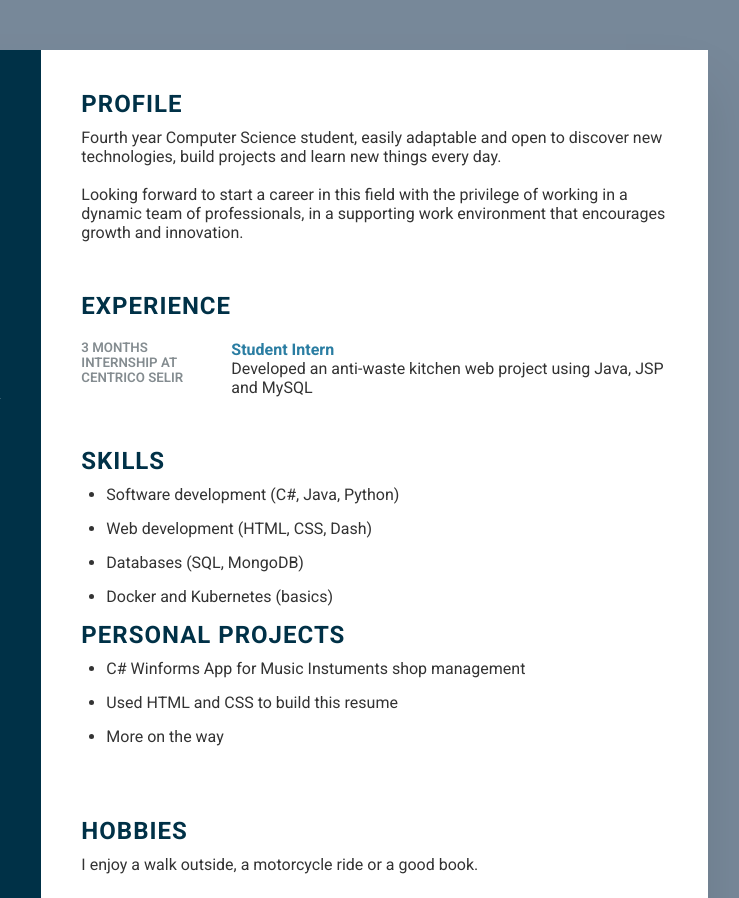
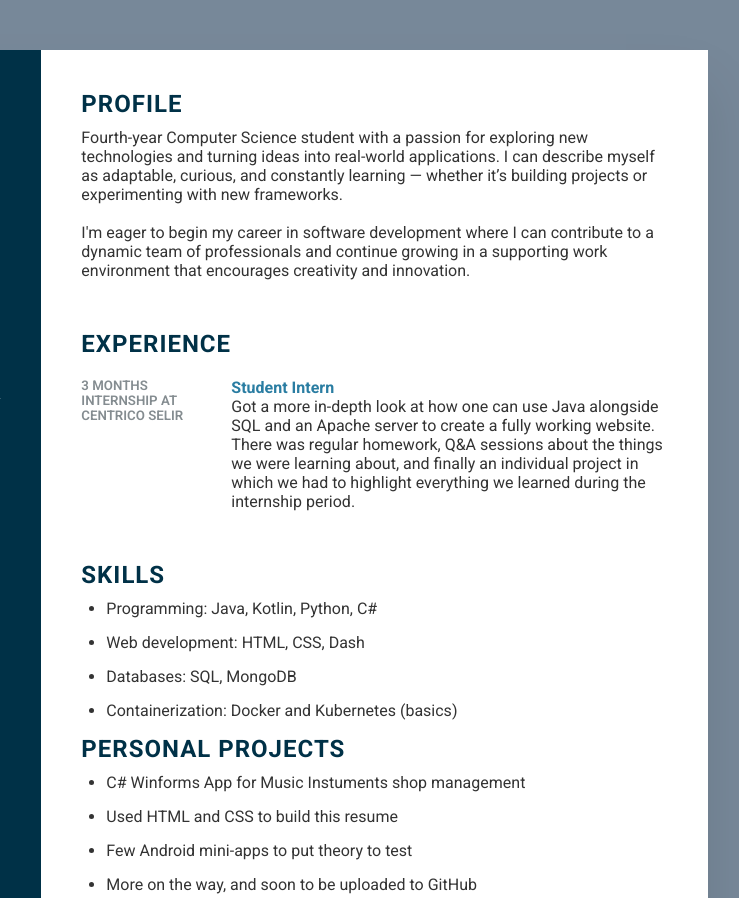
Before and after one commit to iulian-s/resume, a plain HTML site: page index.html in a window 1280 px wide. Shown: the top 898 px of the page, 432-1171 px from the left. Drawn offline with Linux system fonts and the light colour scheme.

Commit message:
A little polishing

```diff
--- a/index.html
+++ b/index.html
@@ -85,9 +85,9 @@
             <div class="about">
 
                 <h2 class="title2">Profile</h2>
-                <p>Fourth year Computer Science student, easily adaptable and open to discover new technologies, build projects and learn new things every day.
-                    <br><br>Looking forward to start a career in this field with the privilege of working in a dynamic team of professionals, in a supporting work environment that encourages
-                    growth and innovation.
+                <p>Fourth-year Computer Science student with a passion for exploring new technologies and turning ideas into real-world applications. I can describe myself as adaptable, curious, and constantly learning — whether it’s building projects or experimenting with new frameworks.
+                    <br><br>I'm eager to begin my career in software development where I can contribute to a dynamic team of professionals and continue growing in a supporting work environment that encourages
+                    creativity and innovation.
                 </p>
             </div>
             <div class="about">
@@ -99,7 +99,7 @@
                     </div>
                     <div class="text">
                         <h4>Student Intern</h4>
-                        <p>Developed an anti-waste kitchen web project using Java, JSP and MySQL</p>
+                        <p>Got a more in-depth look at how one can use Java alongside SQL and an Apache server to create a fully working website. There was regular homework, Q&A sessions about the things we were learning about, and finally an individual project in which we had to highlight everything we learned during the internship period.</p>
                     </div>
                 </div>
             </div>
@@ -108,10 +108,10 @@
                 <h2 class="title2">Skills</h2>
                 <div class="box">
                     <ul>
-                        <li>Software development (C#, Java, Python)</li>
-                        <li>Web development (HTML, CSS, Dash)</li>
-                        <li>Databases (SQL, MongoDB)</li>
-                        <li>Docker and Kubernetes (basics)</li>
+                        <li>Programming: Java, Kotlin, Python, C#</li>
+                        <li>Web development: HTML, CSS, Dash</li>
+                        <li>Databases: SQL, MongoDB</li>
+                        <li>Containerization: Docker and Kubernetes (basics)</li>
                     </ul>
 
                 </div>
@@ -123,7 +123,8 @@
                     <ul>
                         <li>C# Winforms App for Music Instuments shop management</li>
                         <li>Used HTML and CSS to build this resume</li>
-                        <li>More on the way</li>
+                        <li>Few Android mini-apps to put theory to test</li>
+                        <li>More on the way, and soon to be uploaded to GitHub</li>
 
                     </ul>
 
@@ -133,7 +134,7 @@
 
             <div class="hobbies">
                 <h2 class="title2"><br><br>Hobbies</h2>
-                <p>I enjoy a walk outside, a motorcycle ride or a good book.</p>
+                <p>Outside of tech, I love spending time outdoors — whether it’s going for a walk, taking my motorcycle out for a ride, or getting lost in a good book.</p>
             </div>
             <br><br>
 
```
